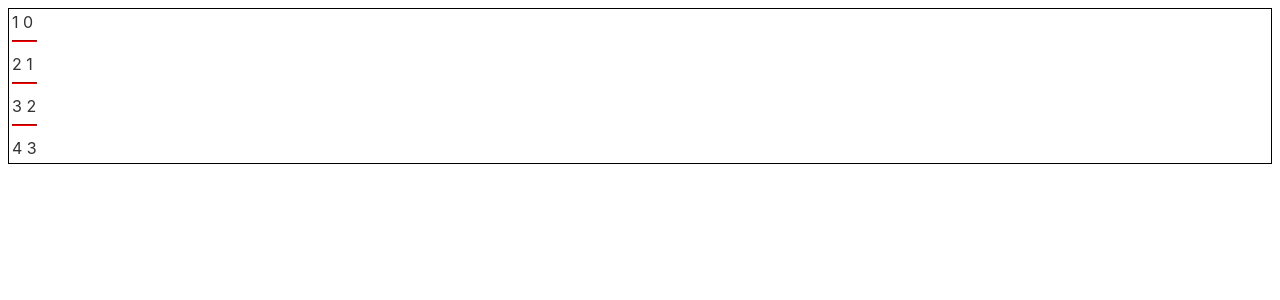
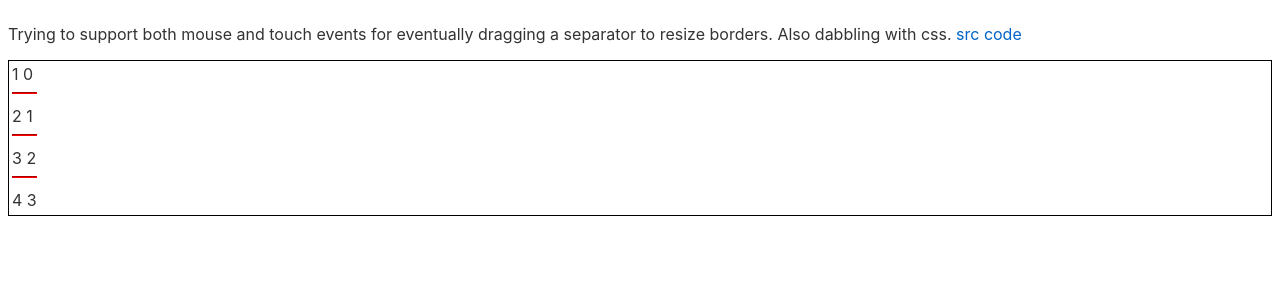
Before and after one commit to cognominal/sv-table-drag, a Svelte app: page / in a window 1280 px wide. Shown: the top 300 px of the page. Built offline with nearby package versions, Linux system fonts and the light colour scheme.

Commit message:
Safer way to access clientX

```diff
--- a/src/App.svelte
+++ b/src/App.svelte
@@ -15,8 +15,14 @@
     function coordsElt() { return document.getElementById('coords') 	}
 
     function setPos(e) {
-        function clientX() { return e.ClientX ? e.ClientX : e.touches[0].clientX }
-        function clientY() { return e.ClientY ? e.ClientY : e.touches[0].clientY }
+        // console.log();
+
+        function clientX() {
+            return typeof e.clientX != 'undefined' ? e.clientX : e.touches[0].clientX
+        }
+        function clientY() {
+            return typeof e.clientY != 'undefined' ? e.clientY : e.touches[0].clientY
+        }
 
         const { top, left } = refs.container.getBoundingClientRect();
         let x = clientX() - left, y = clientY() - top
@@ -33,13 +39,13 @@
         pos = 100 * px / size;
 //		dispatch('change');
     }
-
-    function listener(node, act, evtNm, handler) {
+// dubious attempt at huffmanizing
+    function listener(node, act, evtNm, handler, whatever) {
         let evtAry
         let action = act == 'rm' ? node.removeEventListener : node.addEventListener
         evtAry = typeof evtNm == 'string' ? [evtNm] : evtNm
         for (const evtNm of evtAry ) {
-            action(evtNm, handler, false)
+            action(evtNm, handler, whatever ? true : whatever )
         }
     }
 
@@ -87,7 +93,13 @@
 </script>
 
 
-
+<p>
+ Trying to support both mouse and touch events for eventually dragging
+a separator to resize borders. Also dabbling with css.
+<a href="https://github.com/cognominal/sv-table-drag/blob/master/src/App.svelte">
+    src code
+</a>
+</p>
 <div class="container">
     <table  bind:this={refs.container} bind:clientWidth={w} bind:clientHeight={h}>
         {#each table as item, i}
```
